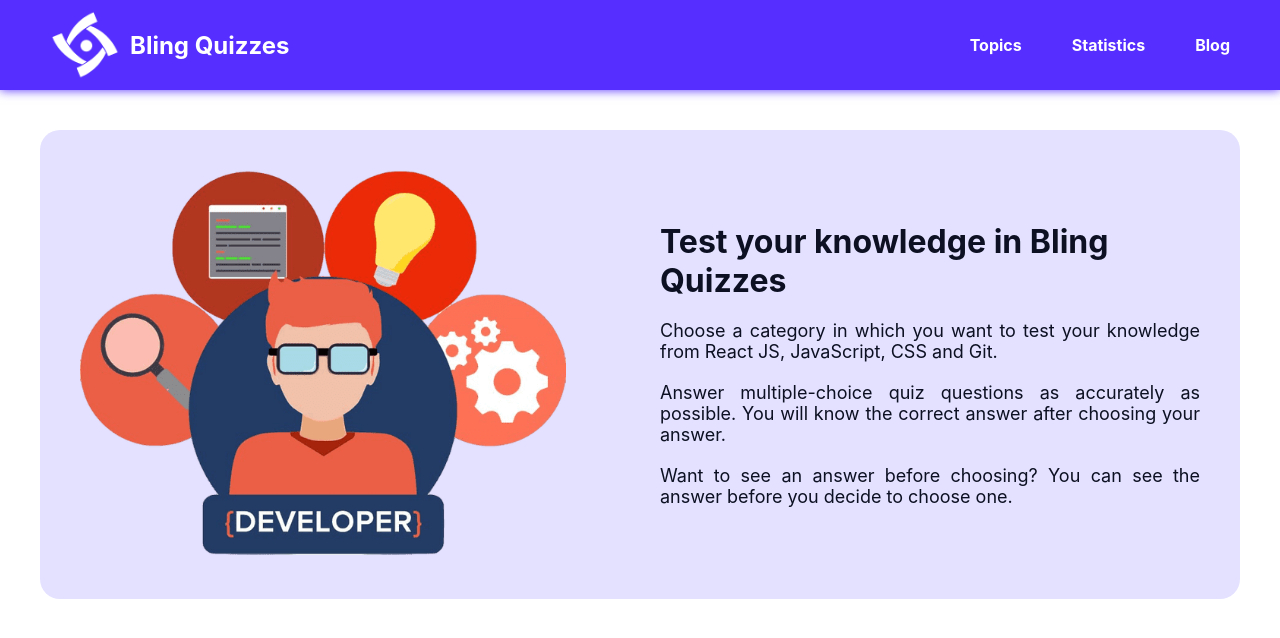
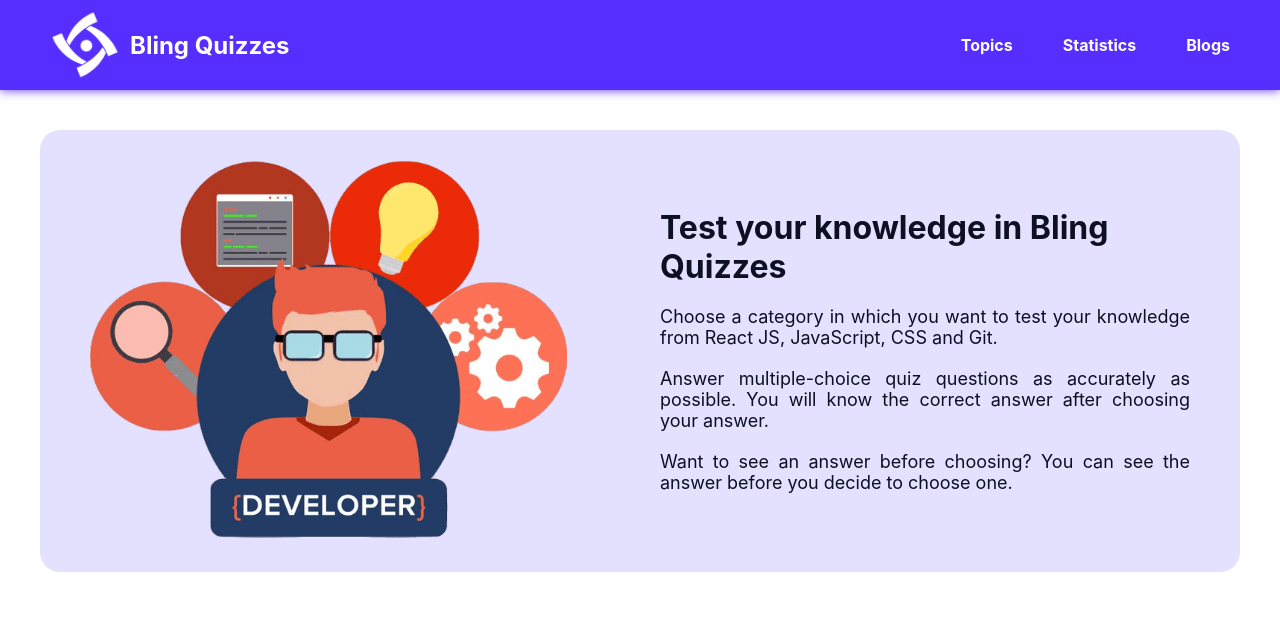
Before and after one commit to GHSoyad/bling-quizzes-react, a React (Create React App) app: page / in a window 1280 px wide. Shown: the top 638 px of the page. Built offline with nearby package versions, Linux system fonts and the light colour scheme.

Commit message:
Added react router

```diff
--- a/package.json
+++ b/package.json
@@ -8,6 +8,7 @@
     "@testing-library/user-event": "^13.5.0",
     "react": "^18.2.0",
     "react-dom": "^18.2.0",
+    "react-router-dom": "^6.4.2",
     "react-scripts": "5.0.1",
     "web-vitals": "^2.1.4"
   },
--- a/src/App.js
+++ b/src/App.js
@@ -1,12 +1,26 @@
+import { createBrowserRouter, RouterProvider } from 'react-router-dom';
 import './App.css';
-import Header from './components/Header/Header';
-import Navbar from './components/Navbar/Navbar';
+import Home from './components/Home/Home';
+import Main from './layouts/Main';
 
 function App() {
+
+  const router = createBrowserRouter([
+    {
+      path: '/',
+      element: <Main></Main>,
+      children: [
+        {
+          path: '/',
+          element: <Home></Home>
+        }
+      ]
+    }
+  ])
+
   return (
     <div className="App">
-      <Navbar></Navbar>
-      <Header></Header>
+      <RouterProvider router={router}></RouterProvider>
     </div>
   );
 }
--- a/src/components/Header/Header.css
+++ b/src/components/Header/Header.css
@@ -4,7 +4,7 @@
     align-items: center;
     gap: 40px;
     margin: 40px auto;
-    padding: 40px;
+    padding: 30px 50px;
     color: var(--clr-text);
     background-color: var(--clr-bg);
     border-radius: 20px;
--- /dev/null
+++ b/src/components/Home/Home.js
@@ -0,0 +1,13 @@
+import React from 'react';
+import Header from '../Header/Header';
+
+const Home = () => {
+    return (
+        <div>
+            <Header></Header>
+
+        </div>
+    );
+};
+
+export default Home;
--- a/src/components/Navbar/Navbar.js
+++ b/src/components/Navbar/Navbar.js
@@ -1,4 +1,5 @@
 import React from 'react';
+import { NavLink } from 'react-router-dom';
 import './Navbar.css'
 
 const Navbar = () => {
@@ -10,9 +11,9 @@
                     <h2>Bling Quizzes</h2>
                 </div>
                 <div className='nav-links'>
-                    <a href="/" className='nav-link'>Topics</a>
-                    <a href="/" className='nav-link'>Statistics</a>
-                    <a href="/" className='nav-link'>Blog</a>
+                    <NavLink to="/" className='nav-link'>Topics</NavLink>
+                    <NavLink to="/statistics" className='nav-link'>Statistics</NavLink>
+                    <NavLink to="/blogs" className='nav-link'>Blogs</NavLink>
                 </div>
             </div>
         </div>
--- /dev/null
+++ b/src/layouts/Main.js
@@ -0,0 +1,14 @@
+import React from 'react';
+import { Outlet } from 'react-router-dom';
+import Navbar from '../components/Navbar/Navbar';
+
+const Main = () => {
+    return (
+        <div>
+            <Navbar></Navbar>
+            <Outlet></Outlet>
+        </div>
+    );
+};
+
+export default Main;
```
Also changed, not shown: src/components/Home/Home.css (added), 1 other file (tests, documents, lock files or other folders).
